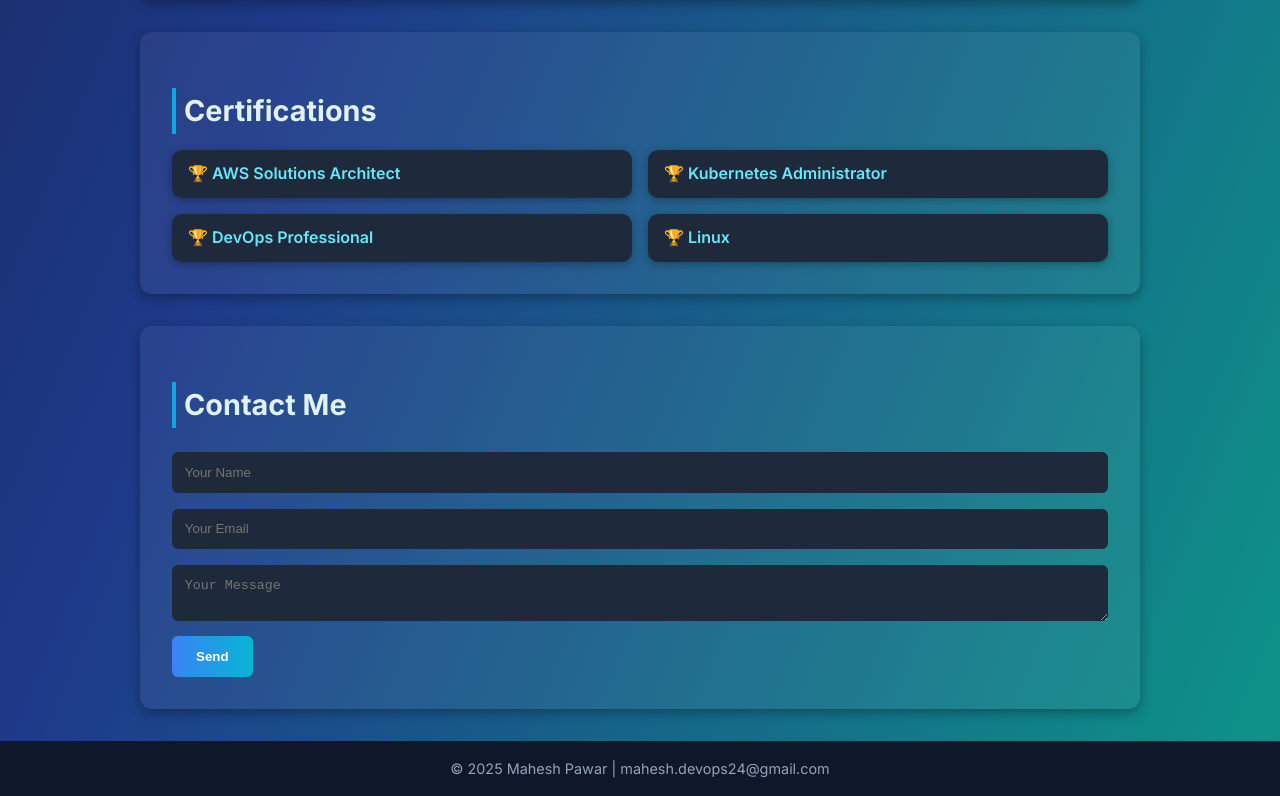
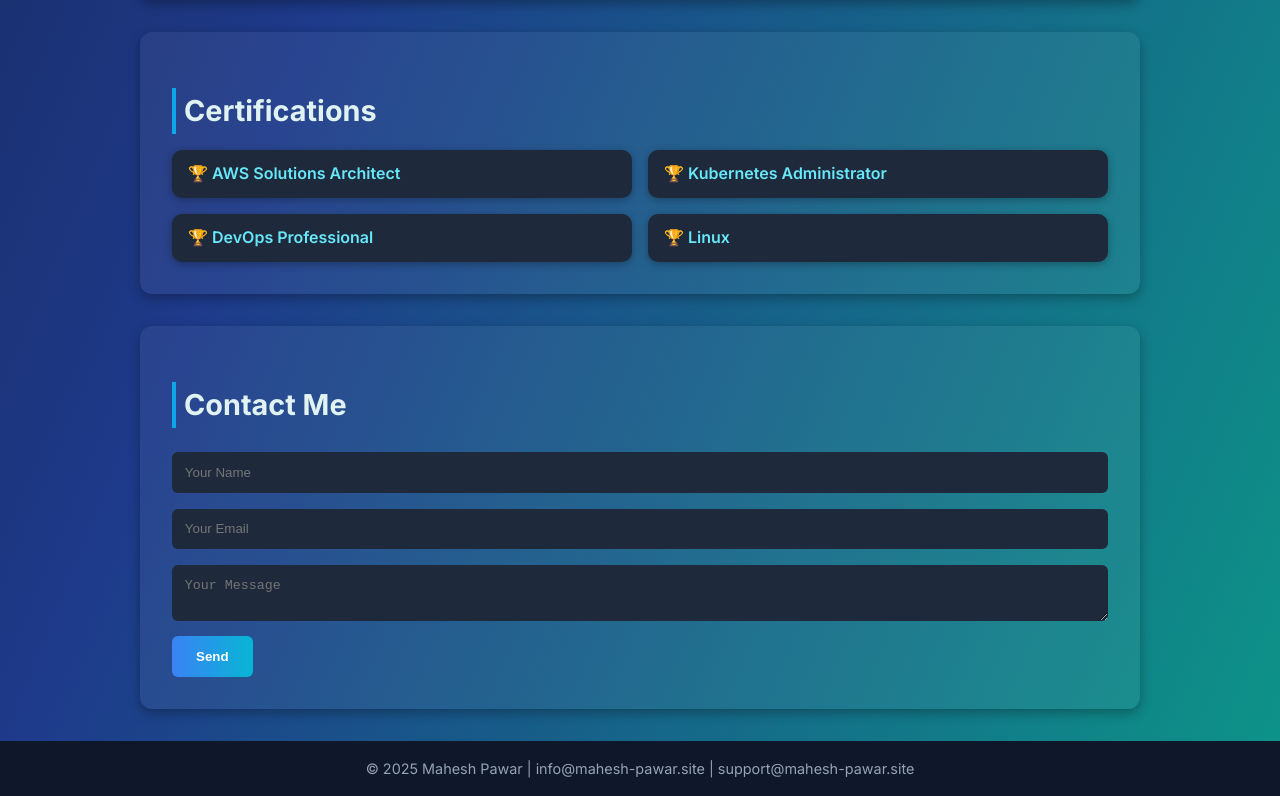
Before and after one commit to mpawar006/mahesh-portfolio, a plain HTML site: page index.html in a window 1280 px wide. Shown: the part 2318-3114 px from the top of the page. Drawn offline with Linux system fonts and the light colour scheme.

Commit message:
Update index.html

```diff
--- a/index.html
+++ b/index.html
@@ -216,7 +216,7 @@
   </section>
 
   <footer>
-    &copy; 2025 Mahesh Pawar | mahesh.devops24@gmail.com
+    &copy; 2025 Mahesh Pawar | info@mahesh-pawar.site | support@mahesh-pawar.site
   </footer>
 </body>
 </html>
```
